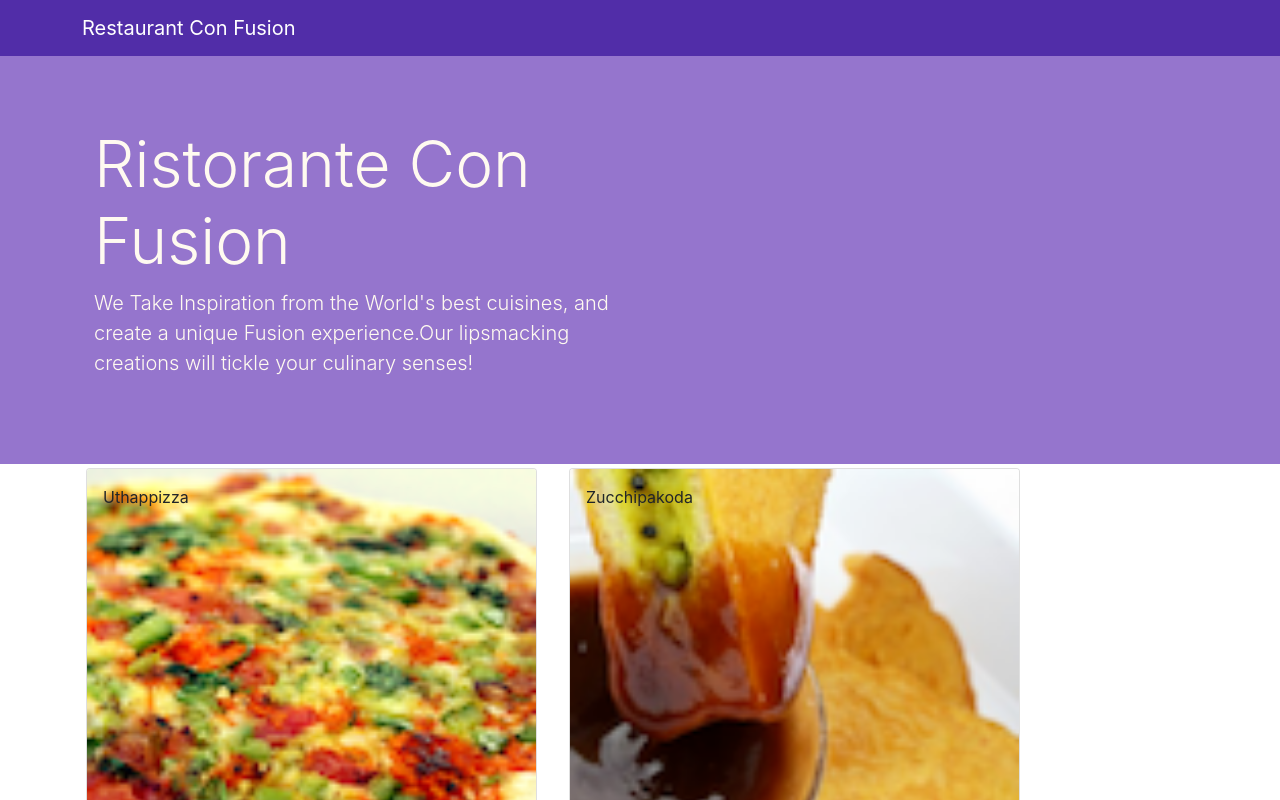
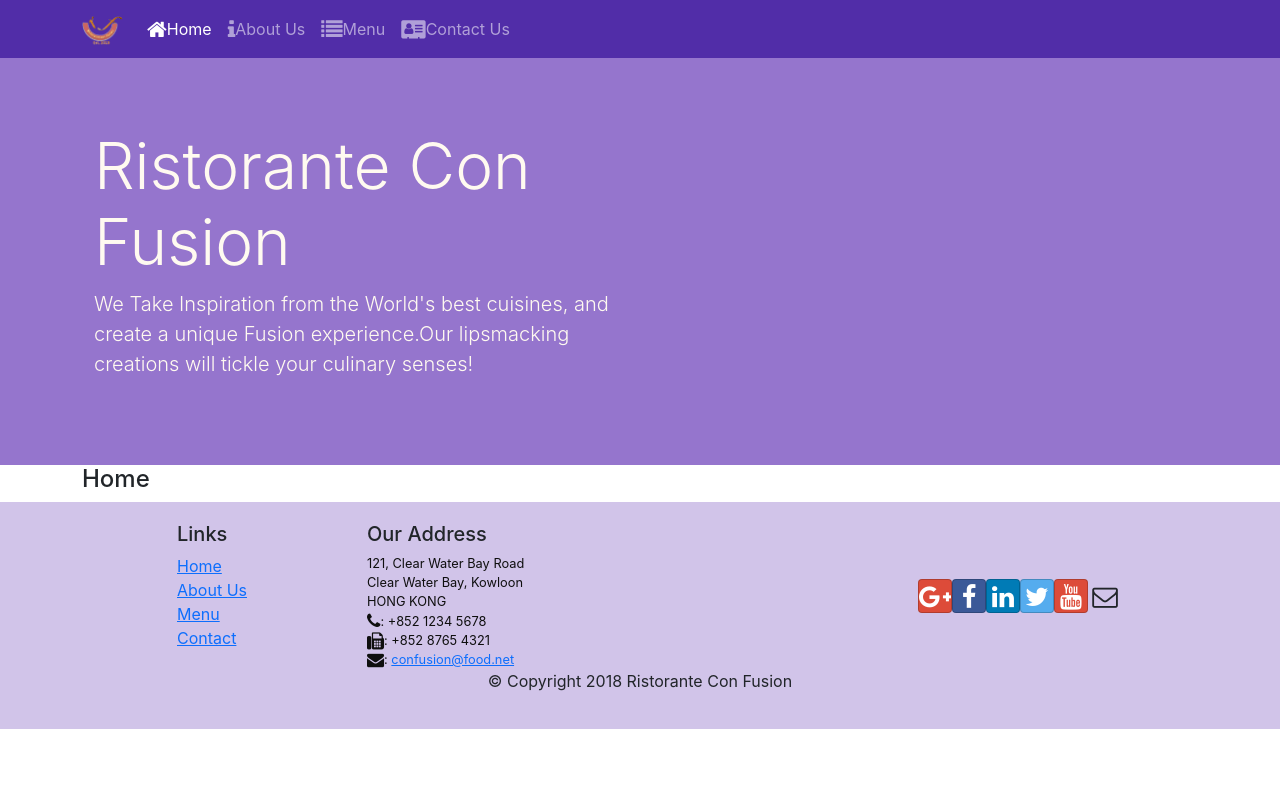
Before and after one commit to Yash6900/React, a React (Create React App) app: page /home in a window 1280 px wide. Shown: the top 800 px of the page. Built offline with nearby package versions, Linux system fonts and the light colour scheme.

Commit message:
React Router

```diff
--- a/package.json
+++ b/package.json
@@ -11,6 +11,7 @@
     "font-awesome": "^4.7.0",
     "react": "^17.0.2",
     "react-dom": "^17.0.2",
+    "react-router-dom": "^5.2.0",
     "react-scripts": "4.0.3",
     "reactstrap": "^8.9.0",
     "web-vitals": "^1.1.2"
--- a/src/App.js
+++ b/src/App.js
@@ -1,6 +1,8 @@
 import React, {Component} from 'react';
 import Main from './components/MainComponent'
 import './App.css';
+import {BrowserRouter} from 'react-router-dom';
+
 
 
 
@@ -11,10 +13,12 @@ class App extends Component {
 
   render(){
   return (
+    <BrowserRouter>
     <div >
 
       <Main/>
     </div>
+    </BrowserRouter>
   );
   }
 }
--- a/src/components/FooterComponent.js
+++ b/src/components/FooterComponent.js
@@ -1,4 +1,5 @@
 import React from 'react';
+import {Link} from 'react-router-dom';
 
 function Footer(props) {
     return(
@@ -8,10 +9,10 @@ function Footer(props) {
                 <div className="col-4 offset-1 col-sm-2">
                     <h5>Links</h5>
                     <ul className="list-unstyled">
-                        <li><a href="#">Home</a></li>
-                        <li><a href="#">About</a></li>
-                        <li><a href="#">Menu</a></li>
-                        <li><a href="contactus.html">Contact</a></li>
+                        <li><Link to ="/home">Home</Link></li>
+                        <li><Link to ="/aboutus">About Us </Link> </li>
+                        <li><Link to ="/menu">Menu</Link></li>
+                        <li><Link to ="/contactus">Contact</Link></li>
                     </ul>
                 </div>
                 <div className="col-7 col-sm-5">
--- a/src/components/HeaderComponent.js
+++ b/src/components/HeaderComponent.js
@@ -1,20 +1,70 @@
 import React, {Component,} from 'react';
-import { Navbar, NavbarBrand,Jumbotron, Container} from 'reactstrap';
+import { Navbar, NavbarBrand,Nav,NavbarToggler,Collapse,NavItem,Jumbotron, Container} from 'reactstrap';
+import {NavLink} from 'react-router-dom';
+
+class Header extends Component{
+  constructor(props){
+    super(props);
+    this.state={
+      isNavOpen:false
+    };
 
 
-class Header extends Component{
+    this.toggleNav = this.toggleNav.bind(this);
+  }
+
+
+
+
+  toggleNav(){
+    this.setState({
+      isNavOpen: !this.state.isNavOpen
+    });
+  }
 
     render(){
         return(
 
         <>
-        <Navbar dark >
+        <Navbar dark expand="md">
         <div className="container">
-          <NavbarBrand href="/">
-            Restaurant Con Fusion
+          <NavbarToggler onClick={this.toggleNav}></NavbarToggler>
+          <NavbarBrand className="mr-auto" href="/">
+           <img src="assets/images/logo.png" height="30" width="41" alt="Ristroante Con Fusion"></img>
           </NavbarBrand>
-        </div>
-      </Navbar>
+
+
+        <Collapse isOpen={this.state.isNavOpen} navbar>
+
+      <Nav navbar>
+        <NavItem>
+          <NavLink className="nav-link" to="/home">
+            <span className="fa fa-home fa-lg"></span>Home
+
+          </NavLink>
+        </NavItem>
+        <NavItem>
+          <NavLink className="nav-link" to="/aboutus">
+            <span className="fa fa-info fa-lg"></span>About Us
+
+          </NavLink>
+        </NavItem>
+        <NavItem>
+          <NavLink className="nav-link" to="/menu">
+            <span className="fa fa-list fa-lg"></span>Menu
+
+          </NavLink>
+        </NavItem>
+        <NavItem>
+          <NavLink className="nav-link" to="/contactus">
+            <span className="fa fa-address-card fa-lg"></span>Contact Us
+
+          </NavLink>
+        </NavItem>
+      </Nav>
+      </Collapse>
+      </div>
+        </Navbar>
 
             <Jumbotron>
       <Container>
--- /dev/null
+++ b/src/components/HomeComponent.js
@@ -0,0 +1,12 @@
+import React from 'react';
+
+function Home(props) {
+    return(
+        <div className="container">
+            <h4> Home</h4>
+        </div>
+    );
+}
+
+
+export default Home;
--- a/src/components/MainComponent.js
+++ b/src/components/MainComponent.js
@@ -1,11 +1,11 @@
 import React, {Component} from 'react';
-
+import Home from './HomeComponent';
 import Menu from './MenuComponent';
 import DishDetail   from './DishDetailComponent';
 import Header from './HeaderComponent';
 import Footer from './FooterComponent';
 import {DISHES} from '../shared/dishes';
-
+import {Switch,Route,Redirect} from 'react-router-dom';
 
 
 
@@ -28,22 +28,25 @@ class Main extends Component {
   }
 
 
-  onDishSelect(dishId) {
-    this.setState({ selectedDish: dishId })
-}
 
 
   render(){
+
+    const HomePage = ()=>{
+      return(
+        <Home/>
+      )
+    }
   return (
     <div >
       <Header />
-      <Menu dishes={this.state.dishes}
-      onClick={(dishId) =>
-        this.onDishSelect(dishId)} />
+      <Switch>
+        <Route path="/home" component={HomePage}/>
+        <Route exact path="/menu" component={()=><Menu dishes={this.state.dishes}/>}/>
+        <Redirect to ="/home" />
+      </Switch>
 
 
-      <DishDetail
-      l dish={this.state.dishes.filter((dish)=> dish.id === this.state.selectedDish)[0]}/>
         <Footer />
 
 
```
Also changed, not shown: 1 other file (tests, documents, lock files or other folders).
